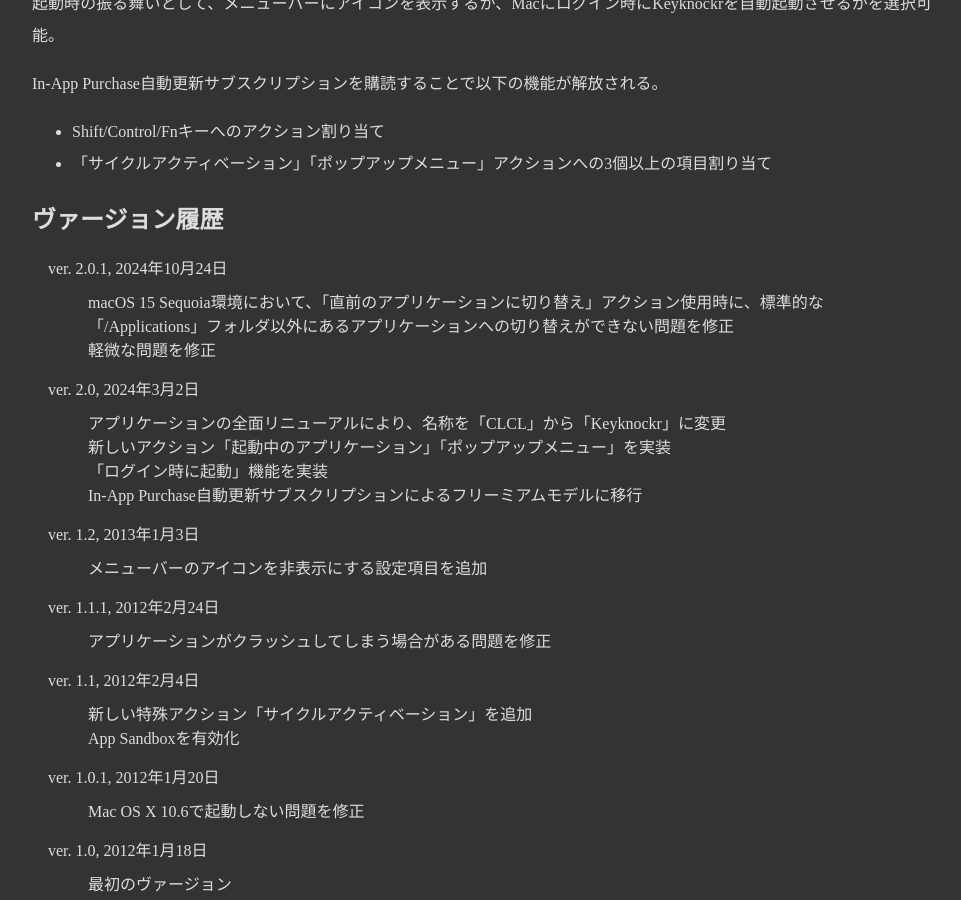
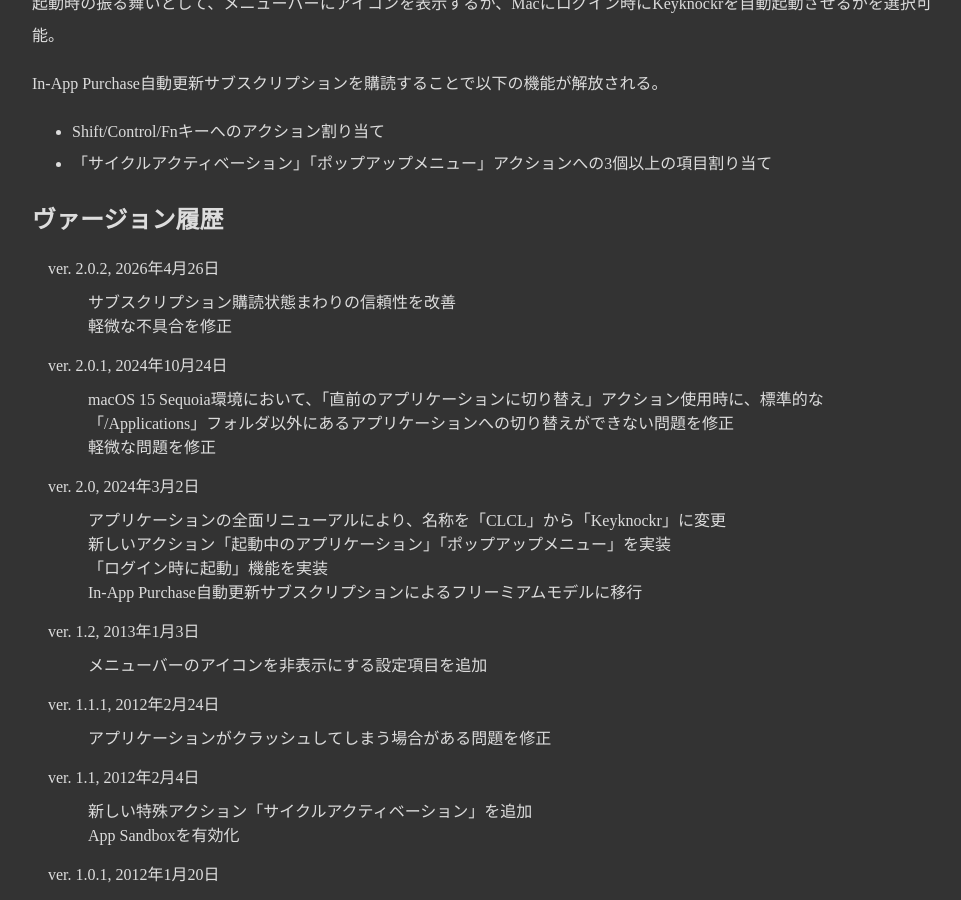
Before and after one commit to GenjiApp/genjiapp.github.io, a Jekyll site: the page built from mac/keyknockr/index.html, in a window 1280 px wide and 900 px high, scrolled down 2105 px. Shown: the whole window, without its empty margins (158-1119 px from the left). Built offline with Jekyll 4.4.1, drawn with Linux system fonts in a browser that asks for light colours.

Commit message:
add new release Keyknockr ver. 2.0.2

```diff
--- a/mac/keyknockr/index.html
+++ b/mac/keyknockr/index.html
@@ -55,6 +55,10 @@
 
 <h2>ヴァージョン履歴</h2>
 <dl>
+  <dt>ver. 2.0.2, 2026年4月26日</dt>
+  <dd>サブスクリプション購読状態まわりの信頼性を改善</dd>
+  <dd>軽微な不具合を修正</dd>
+
   <dt>ver. 2.0.1, 2024年10月24日</dt>
   <dd>macOS 15 Sequoia環境において、「直前のアプリケーションに切り替え」アクション使用時に、標準的な「/Applications」フォルダ以外にあるアプリケーションへの切り替えができない問題を修正</dd>
   <dd>軽微な問題を修正</dd>
--- a/mac/keyknockr/index_en.html
+++ b/mac/keyknockr/index_en.html
@@ -48,6 +48,10 @@
 
 <h2>Version history</h2>
 <dl>
+  <dt>ver. 2.0.1, 2026-04-26</dt>
+  <dd>Improved reliability of subscription status handling</dd>
+  <dd>Fixed minor issue</dd>
+
   <dt>ver. 2.0.1, 2024-10-24</dt>
   <dd>Fixed an issue where the 'Switch to Last Activated App' action failed to switch to apps located outside the standard /Applications folder in macOS Sequoia</dd>
   <dd>Fixed some minor issue</dd>
```
